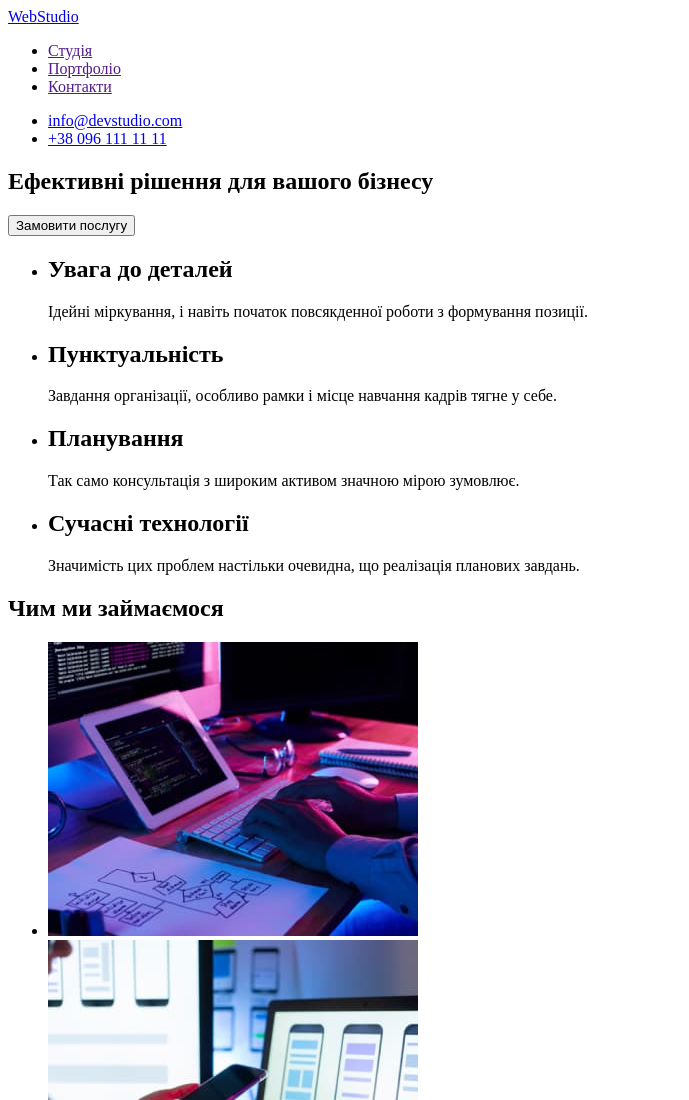
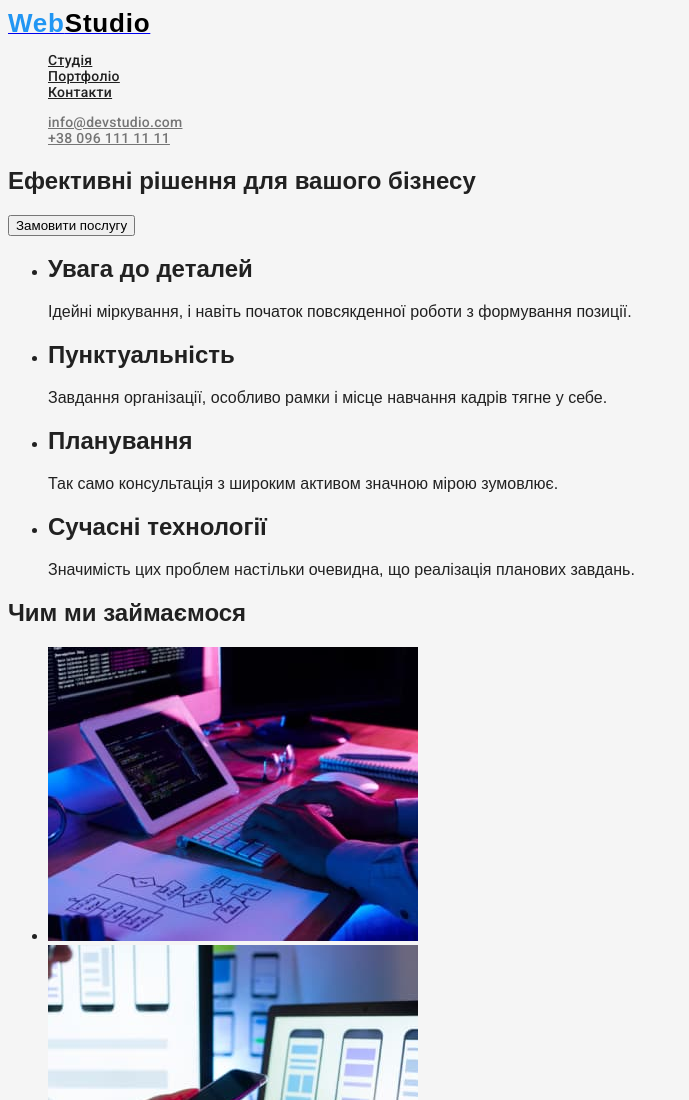
Before and after one commit to OksanaShyian/goit-markup-hw-02, a plain HTML site: page index.html in a window 1280 px wide. Shown: the top 1100 px of the page, without its empty margins (0-689 px from the left). Drawn offline with Linux system fonts and the light colour scheme.

Commit message:
write css

```diff
--- a/css/stilys.css
+++ b/css/stilys.css
@@ -5,18 +5,43 @@
 /* акцент фону #2F303A */
 /* основний фон #F5F5F5 */
 /* вторинний колір фону #F5F4FA */
+
 body {
-	font-family: "Roboto Bold"; sans-serif;
+	font-family: "Roboto Bold", sans-serif;
+	background-color: #f5f5f5;
+	color: #212121;
 }
+.list {
+	list-style: none;
+}
+/* ---------------------HEADER----------------- */
 
-/* ---------------------HEADER----------------- */
-.page-header {
+.logo-color,
+.logo {
+	ont-family: "Raleway";
+	font-style: normal;
+	font-weight: 700;
+	font-size: 26px;
+	line-height: 1.19;
+	letter-spacing: 0.03em;
 }
 .logo-color {
+	color: #2196f3;
 }
 .logo {
+	color: #000000;
 }
-.site-nav {
+.site-nav,
+.contacts-nav {
+	font-family: "Roboto";
+	font-weight: 500;
+	font-size: 14px;
+	line-height: 1.14;
+	letter-spacing: 0.02em;
 }
-.info-nav {
+.site-nav a {
+	color: #212121;
 }
+.contacts-nav a {
+	color: #757575;
+}
--- a/index.html
+++ b/index.html
@@ -17,15 +17,15 @@
 		<header class="page-header">
 			<nav>
 				<a href="/"><span class="logo-color">Web</span><span class="logo">Studio</span> </a>
-				<ul class="site-nav">
-					<li><a href="">Студія</a></li>
-					<li><a href="">Портфоліо</a></li>
-					<li><a href="">Контакти</a></li>
+				<ul class="site-nav list">
+					<li><a class="linc" href="/">Студія</a></li>
+					<li><a class="linc" href="./portfolio.html">Портфоліо</a></li>
+					<li><a class="linc" href="">Контакти</a></li>
 				</ul>
 			</nav>
-			<ul class="info-nav">
-				<li><a href="mailto:info@devstudio.com">info@devstudio.com</a></li>
-				<li><a href="tel:+380961111111">+38 096 111 11 11</a></li>
+			<ul class="contacts-nav list">
+				<li><a class="linc" href="mailto:info@devstudio.com">info@devstudio.com</a></li>
+				<li><a class="linc" href="tel:+380961111111">+38 096 111 11 11</a></li>
 			</ul>
 		</header>
 		<main>
```
